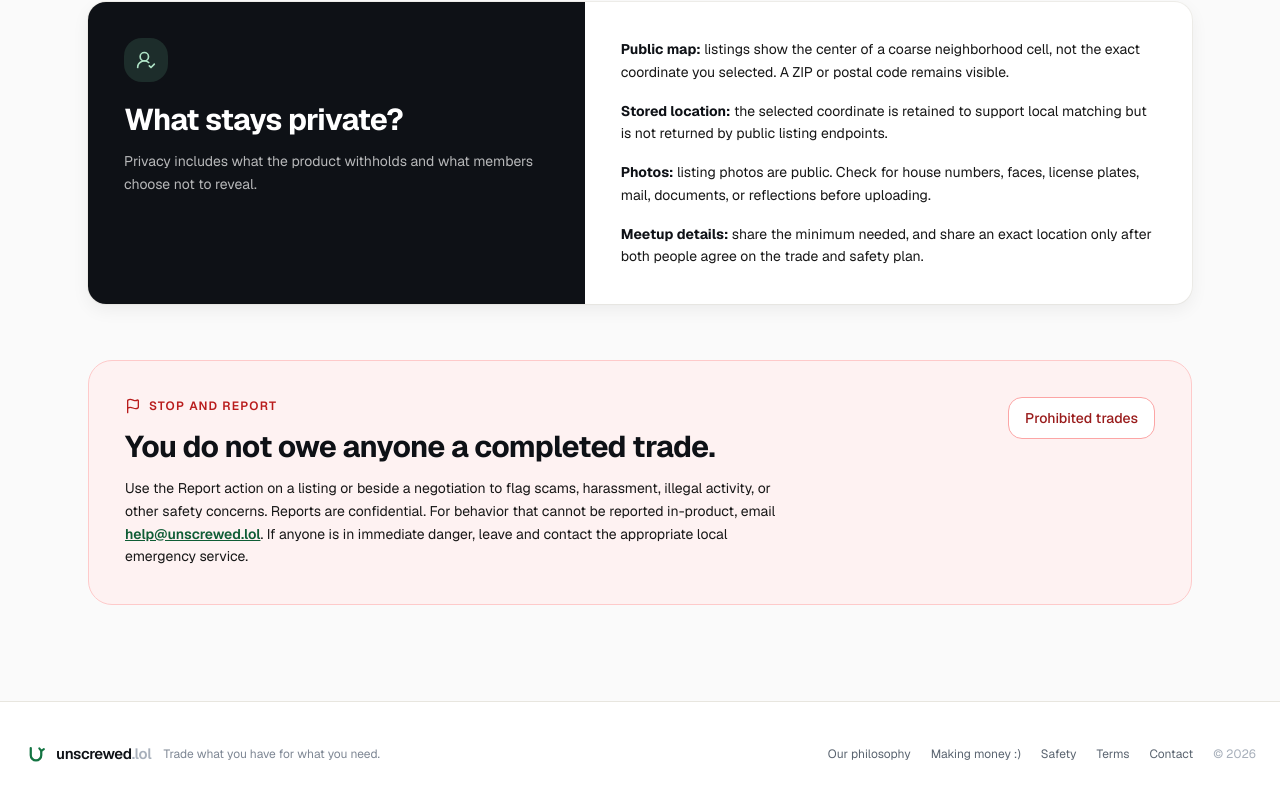
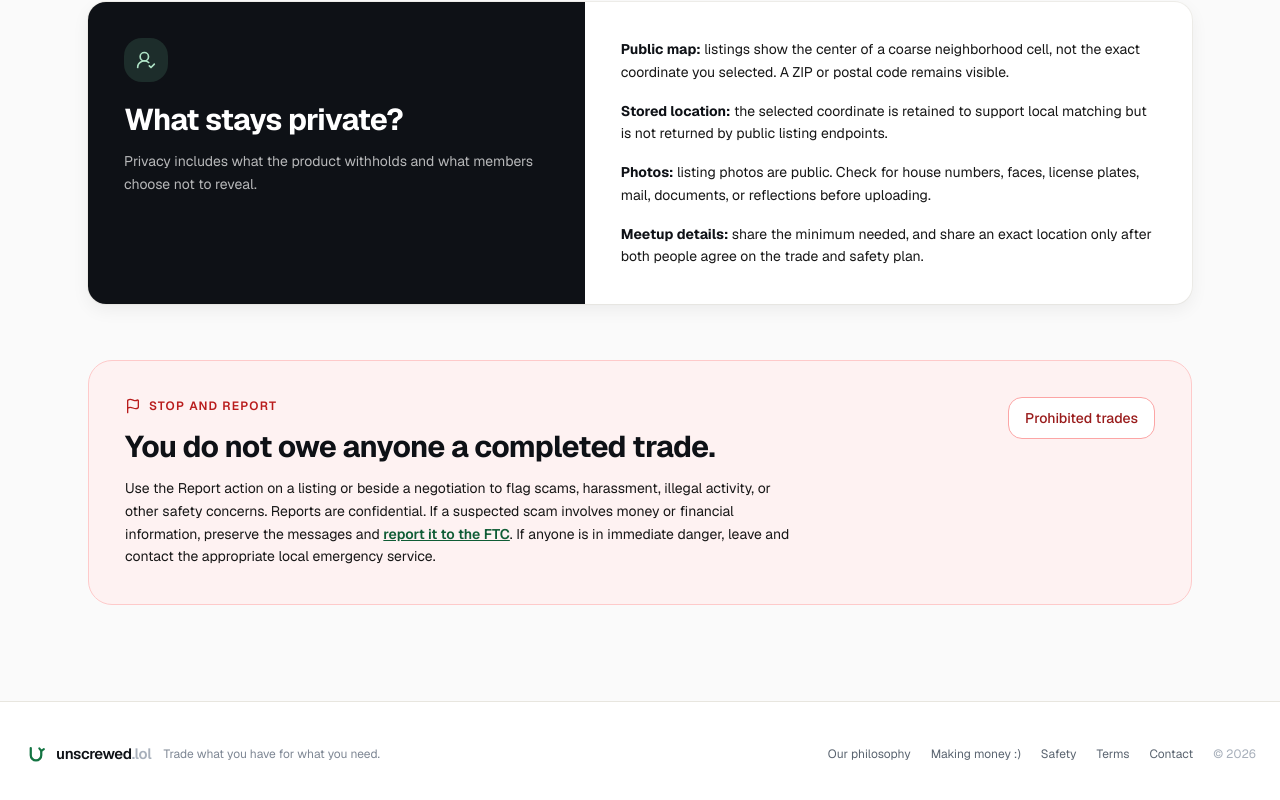
Before and after one commit to shawnbure/unscrewed, a React (Vite) app in the folder apps/web/: page /safety in a window 1280 px wide. Shown: the part 1354-2154 px from the top of the page. Built offline with nearby package versions, Linux system fonts and the light colour scheme; no server answers.

Commit message:
fix(trust): use verified fraud reporting path

```diff
--- a/apps/web/src/pages/Safety.tsx
+++ b/apps/web/src/pages/Safety.tsx
@@ -220,13 +220,15 @@ export default function SafetyPage() {
               <p className="mt-3 text-sm leading-relaxed text-ink-600">
                 Use the Report action on a listing or beside a negotiation to
                 flag scams, harassment, illegal activity, or other safety
-                concerns. Reports are confidential. For behavior that cannot be
-                reported in-product, email{" "}
+                concerns. Reports are confidential. If a suspected scam involves
+                money or financial information, preserve the messages and{" "}
                 <a
-                  href="mailto:help@unscrewed.lol"
+                  href="https://reportfraud.ftc.gov/"
+                  target="_blank"
+                  rel="noreferrer"
                   className="font-semibold text-brand-700 underline"
                 >
-                  help@unscrewed.lol
+                  report it to the FTC
                 </a>
                 . If anyone is in immediate danger, leave and contact the
                 appropriate local emergency service.
```
